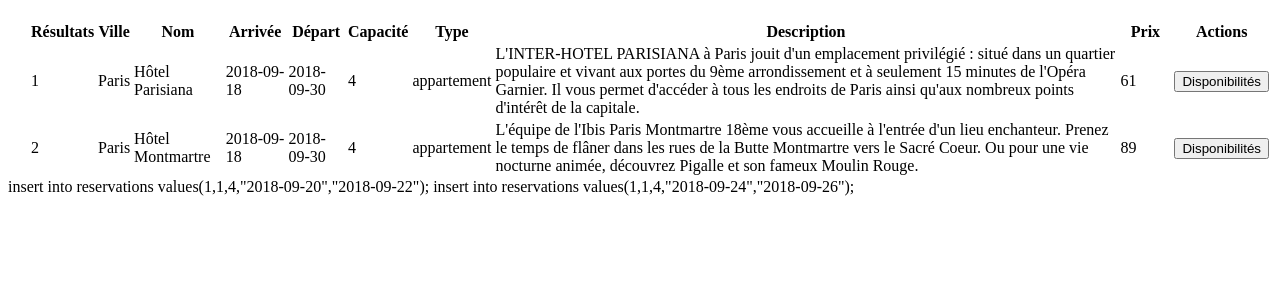
After one commit to DineshGov/AirLocation, a PHP site: page /test.html in a window 1280 px wide. The commit adds this page. Shown: the top 300 px of the page. Run offline with PHP 8.4, Linux system fonts and the light colour scheme.

Commit message:
version a travailler

```diff
--- a/home.php
+++ b/home.php
@@ -3,8 +3,6 @@
 	$page_name="home.php";
   require ('entete.php');
 ?>
-
-<body>
 
   <div class="col-lg-12 col-md-12 col-sm-12">
 
@@ -42,7 +40,7 @@
             <div class="row" style="margin-top: 30px;">
               <div class="col-md-6">
                 <span class="glyphicon glyphicon-user" style="margin-top: 5px"></span>
-                <input class="form-control" type="number" min="1" max="10" class="col-sm-12" placeholder="Voyageurs" name="voyageurs" id="voyageurs">
+                <input class="form-control col-sm-12" type="number" min="1" max="10" placeholder="Voyageurs" name="voyageurs" id="voyageurs">
               </div>
             </div>
 
@@ -67,5 +65,6 @@
 
 
   </div>
+
 </body>
 </html>
--- /dev/null
+++ b/recapitulatif.php
@@ -0,0 +1,4 @@
+<?php echo 'test';
+var_dump($_POST);
+
+ ?>
--- /dev/null
+++ b/test.html
@@ -0,0 +1,50 @@
+<!DOCTYPE html>
+<html>
+<body>
+<div class='row'><div class='col-md-11'><table class='table table-bordered' style='margin-left:20px;margin-top:20px'>
+						<thead>
+							<tr>
+								<th scope=col>Résultats</th>
+								<th scope=col>Ville</th>
+								<th scope=col>Nom</th>
+								<th scope=col>Arrivée</th>
+								<th scope=col>Départ</th>
+								<th scope=col>Capacité</th>
+								<th scope=col>Type</th>
+								<th scope=col  class='text-center'>Description</th>
+								<th style='width:50px'>Prix</th>
+								<th scope=col>Actions</th>
+							</tr>
+						</thead><tbody><tr>
+							    <td id='markId' class='text-center'>1</td>
+								<td>Paris</td>
+				 				<td class='text-center'>Hôtel Parisiana</td>
+				 				<td>2018-09-18</td>
+				 				<td>2018-09-30</td>
+				 				<td class='text-center'>4</td>
+				 				<td>appartement</td>
+				 				<td>L'INTER-HOTEL PARISIANA à Paris jouit d'un emplacement privilégié : situé dans un quartier populaire et vivant aux portes du 9ème arrondissement et à seulement 15 minutes de l'Opéra Garnier. Il vous permet d'accéder à tous les endroits de Paris ainsi qu'aux nombreux points d'intérêt de la capitale. </td>
+				 				<td class='text-center'>61<i class='glyphicon glyphicon-euro'></i></td>
+				 				<td><button type='submit' class='btn btn-success' form='form_1' >Disponibilités</button>
+								<form method="POST" action='recapitulatif.php' id='form_1'><input type='hidden' name='idLogement' value='1'> </form></td></tr><tr>
+							    <td id='markId' class='text-center'>2</td>
+								<td>Paris</td>
+				 				<td class='text-center'>Hôtel Montmartre</td>
+				 				<td>2018-09-18</td>
+				 				<td>2018-09-30</td>
+				 				<td class='text-center'>4</td>
+				 				<td>appartement</td>
+				 				<td>L'équipe de l'Ibis Paris Montmartre 18ème vous accueille à l'entrée d'un lieu enchanteur. Prenez le temps de flâner dans les rues de la Butte Montmartre vers le Sacré Coeur. Ou pour une vie nocturne animée, découvrez Pigalle et son fameux Moulin Rouge.</td>
+				 				<td class='text-center'>89<i class='glyphicon glyphicon-euro'></i></td>
+				 				<td><button type='submit' class='btn btn-success' form='form_2' >Disponibilités</button></td>
+								<form method="POST" action='recapitulatif.php' id='form_2'><input type='hidden' name='idLogement' value='2'> </form></tr></tbody></table></div></div>
+								</body>
+								</html>
+
+
+
+
+
+
+								insert into reservations values(1,1,4,"2018-09-20","2018-09-22");
+insert into reservations values(1,1,4,"2018-09-24","2018-09-26");
```
Also changed, not shown: airlocation.sql (+5 -6 lines), js/carte.js (+0 -19 lines), requete_ajax_home.php (+36 -12 lines).
